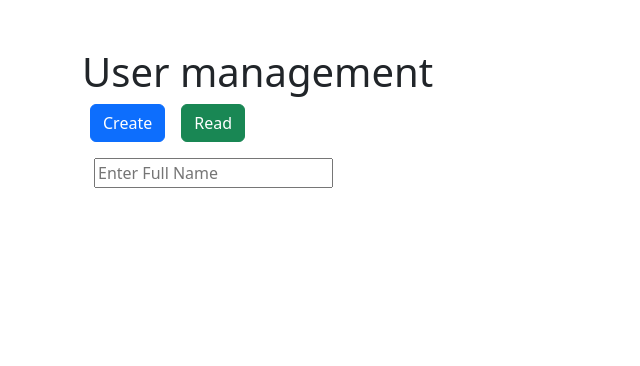
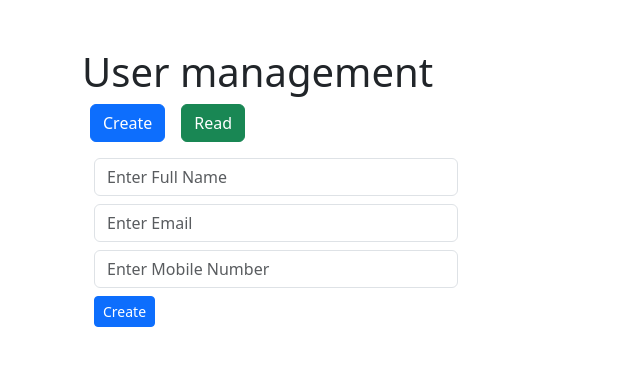
Before and after one commit to Sanjar1304/angular_nodejs, an Angular app in the folder frontend/: page /create in a window 1280 px wide. Shown: the top 366 px of the page, without its empty margins (0-640 px from the left). Built offline with nearby package versions, Linux system fonts and the light colour scheme.

Commit message:
Styled create component template

```diff
--- a/frontend/src/app/create/create.component.html
+++ b/frontend/src/app/create/create.component.html
@@ -1,7 +1,19 @@
 <div class="container mt-3">
     <form>
-        <div class="col-lg-4">
-            <input type="text" placeholder="Enter Full Name">
+        <div class="col-lg-4 mt-2">
+            <input type="text" class="form-control" placeholder="Enter Full Name">
+        </div>
+
+        <div class="col-lg-4 mt-2">
+            <input type="text" class="form-control" placeholder="Enter Email">
+        </div>
+
+        <div class="col-lg-4 mt-2">
+            <input type="text" class="form-control" placeholder="Enter Mobile Number">
+        </div>
+
+        <div class="col-lg-4 mt-2">
+            <button type="button" class="btn btn-primary btn-sm">Create</button>
         </div>
     </form>
 </div>
```
Also changed, not shown: 1 other file (tests, documents, lock files or other folders).
